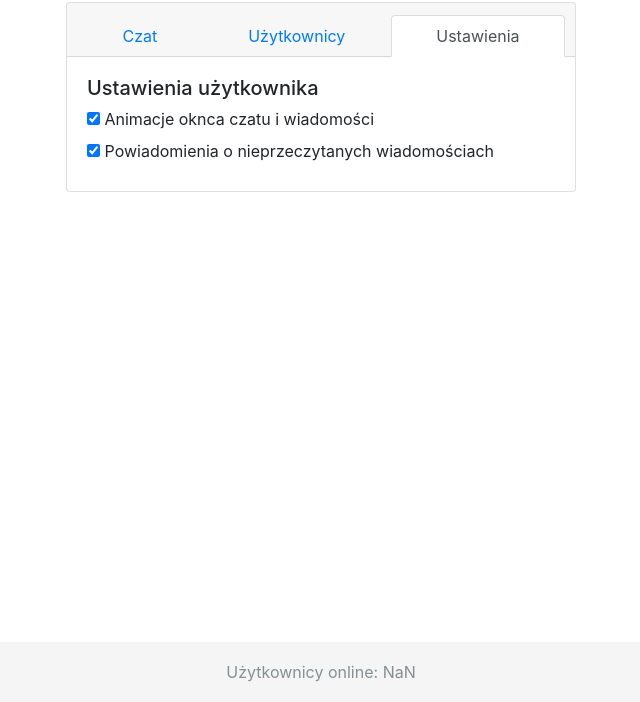
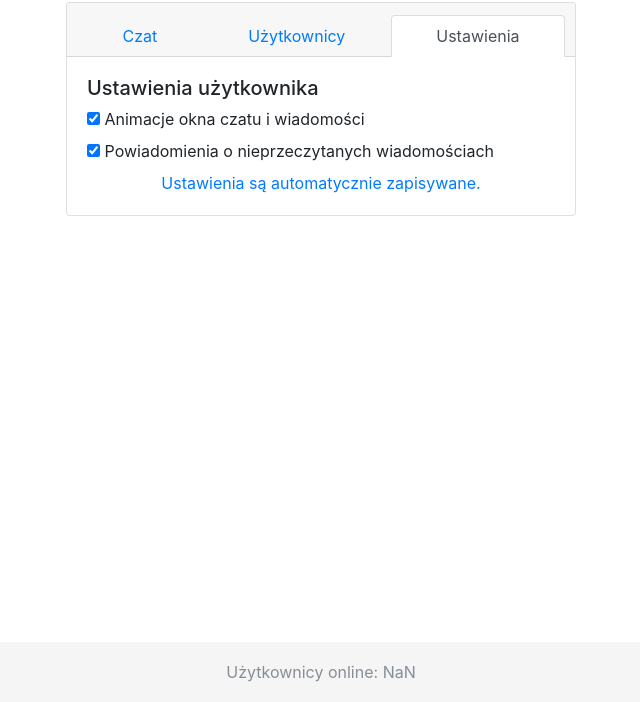
Before and after one commit to Kucharskov/TalkJS, a website built with webpack: page public/index.html in a window 1280 px wide. Both pictures are taken after a click on the tab "Ustawienia". Shown: the part 98-800 px from the top of the page, without its empty margins (319-959 px from the left). Built offline with nearby package versions, Linux system fonts and the light colour scheme; no server answers.

Commit message:
Poprawki tekstu

```diff
--- a/public/css/styles.css
+++ b/public/css/styles.css
@@ -29,10 +29,6 @@ p.msg {
     display: none;
 }
 
-p.msg span.badge:not(.badge-danger) {
+p.msg span.badge:not(.badge-danger), .form-check-label {
 	cursor: pointer;
 }
-
-.form-check-label{
-	cursor: pointer;
-}
--- a/public/index.html
+++ b/public/index.html
@@ -61,11 +61,10 @@
 							</div>
 							<div class="tab-pane fade" id="nav-settings" role="tabpanel" aria-labelledby="nav-settings-tab">
 								<p class="h5">Ustawienia użytkownika</p>
-
 								<div class="form-check">
 									<label class="form-check-label">
 										<input class="form-check-input settings-checkbox" type="checkbox" id="showAnimations" value="">
-										Animacje oknca czatu i wiadomości
+										Animacje okna czatu i wiadomości
 									</label>
 								</div>
 								<div class="form-check">
@@ -74,7 +73,7 @@
 										Powiadomienia o nieprzeczytanych wiadomościach
 									</label>
 								</div>
-
+								<p class="text-primary text-center m-0">Ustawienia są automatycznie zapisywane.</p>
 							</div>
 						</div>
 					</div>
```
